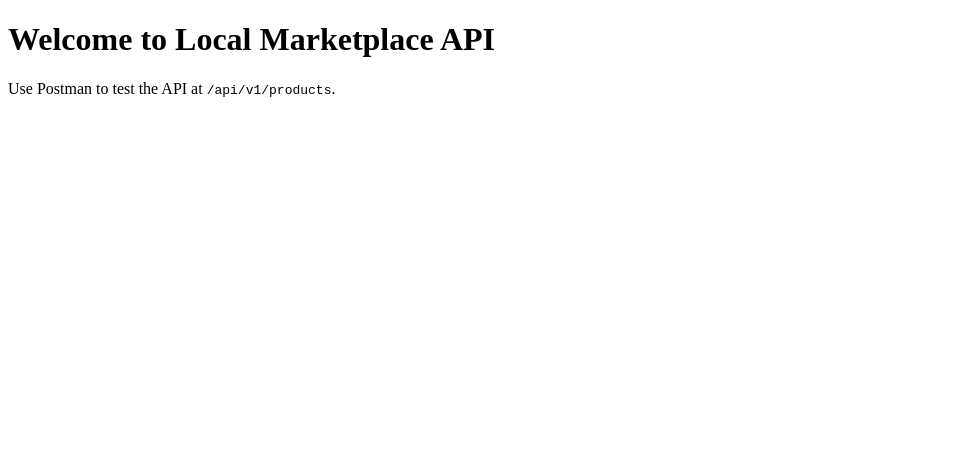
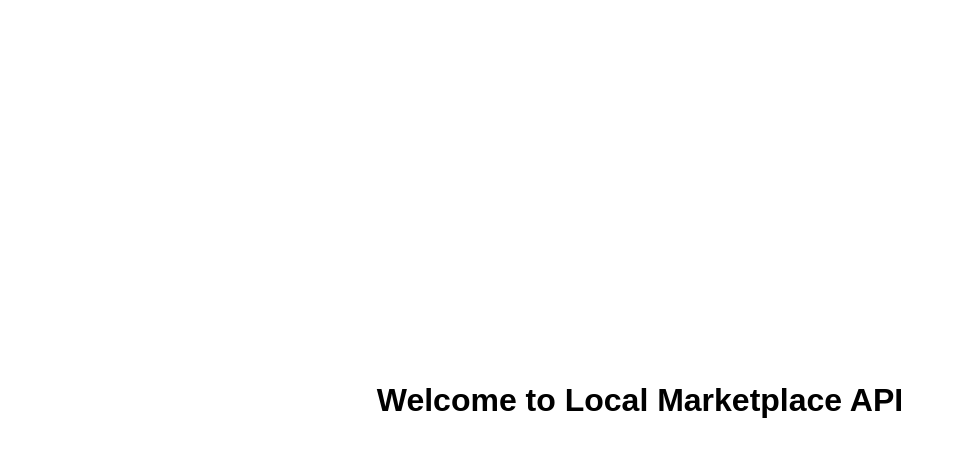
Before and after one commit to SkellyML/LocalMarketplace, a website: page public/index.html in a window 1280 px wide. Shown: the whole page, without its empty margins (0-956 px from the left). Drawn offline with Linux system fonts and the light colour scheme.

Commit message:
second commit

```diff
--- a/public/index.html
+++ b/public/index.html
@@ -3,9 +3,21 @@
 <head>
     <meta charset="UTF-8">
     <title>Local Marketplace API</title>
+    <style>
+        body {
+            display: flex;
+            justify-content: center;
+            align-items: center;
+            height: 100vh;
+            margin: 0;
+            font-family: Arial, sans-serif;
+        }
+        h1 {
+            text-align: center;
+        }
+    </style>
 </head>
 <body>
     <h1>Welcome to Local Marketplace API</h1>
-    <p>Use Postman to test the API at <code>/api/v1/products</code>.</p>
 </body>
 </html>
```
